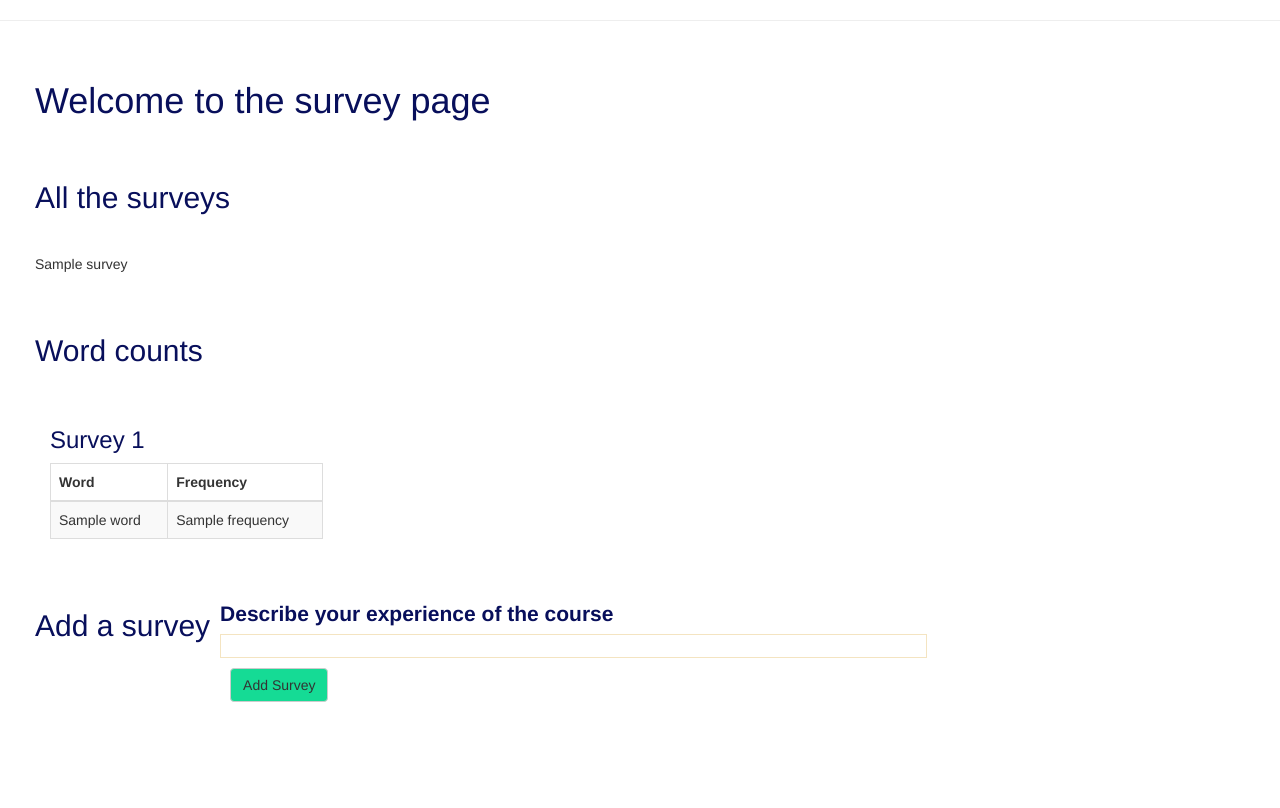
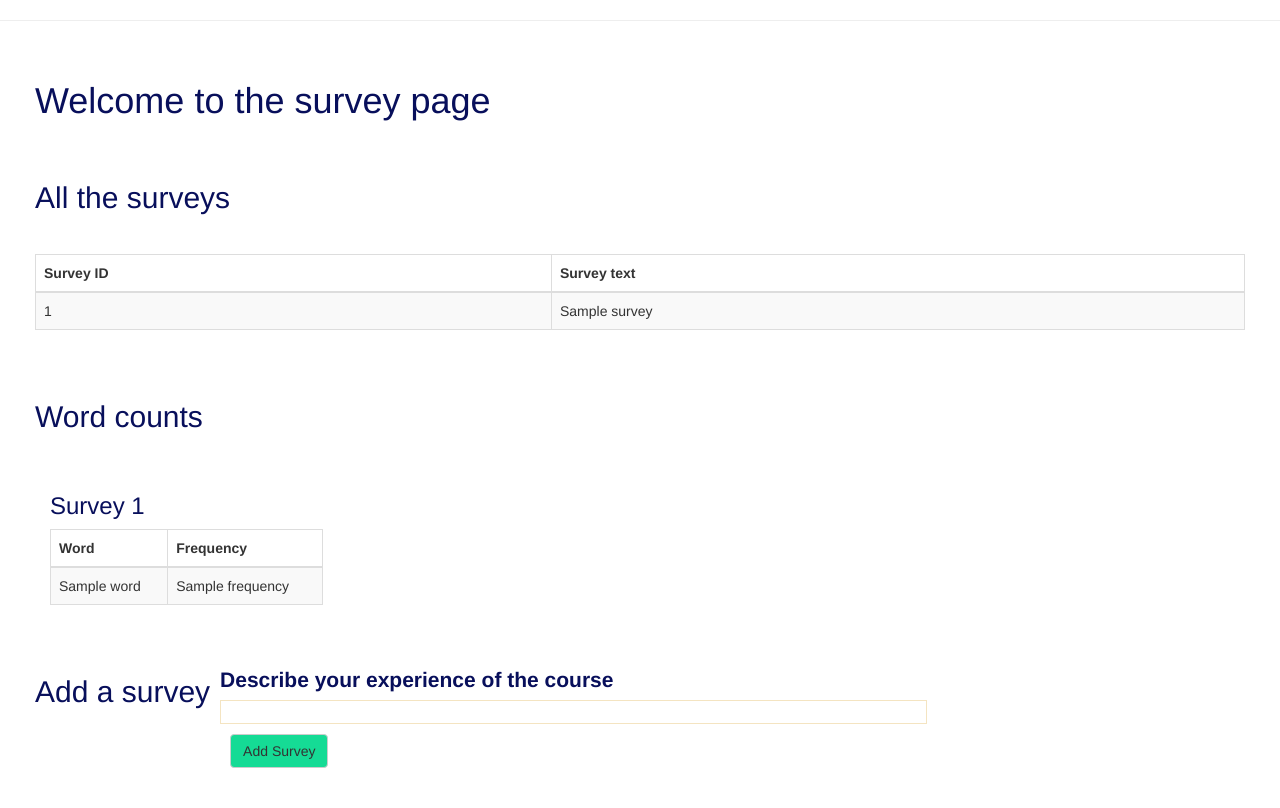
Before and after one commit to chrishaining/Python-Decision-Making-Tools, a Python web app: template employment_success_web_app/app/templates/surveys.html in a window 1280 px wide. Shown: the part 68-876 px from the top of the page. Before the commit the page ends 770 px from the top, so only its background shows below. Run offline with Jinja, Linux system fonts and the light colour scheme; the template is opened without the code that fills it: most values are stand-ins (such as "Sample title", 1, 10 or a date in 2020); some libraries are stand-ins or nearby versions.

Commit message:
changes survey view to table

```diff
--- a/employment_success_web_app/app/templates/surveys.html
+++ b/employment_success_web_app/app/templates/surveys.html
@@ -9,9 +9,20 @@
         <h2>All the surveys</h2>
     </div>
     <div class="row">
-        {% for survey in surveys %}
-        <p>{{ survey.question_one }}</p>
-        {% endfor %}
+        <table class="table table-striped table-bordered table-responsive-sm table-hover">
+            <thead>
+                <th>Survey ID</th>
+                <th>Survey text</th>
+            </thead>
+            <tbody>
+                {% for survey in surveys %}
+                <tr>
+                    <td>{{survey.id}}</td>
+                    <td>{{ survey.question_one }}</td>
+                </tr>
+                {% endfor %}
+            </tbody>
+        </table>
     </div>
 
     <div class="row">
```
